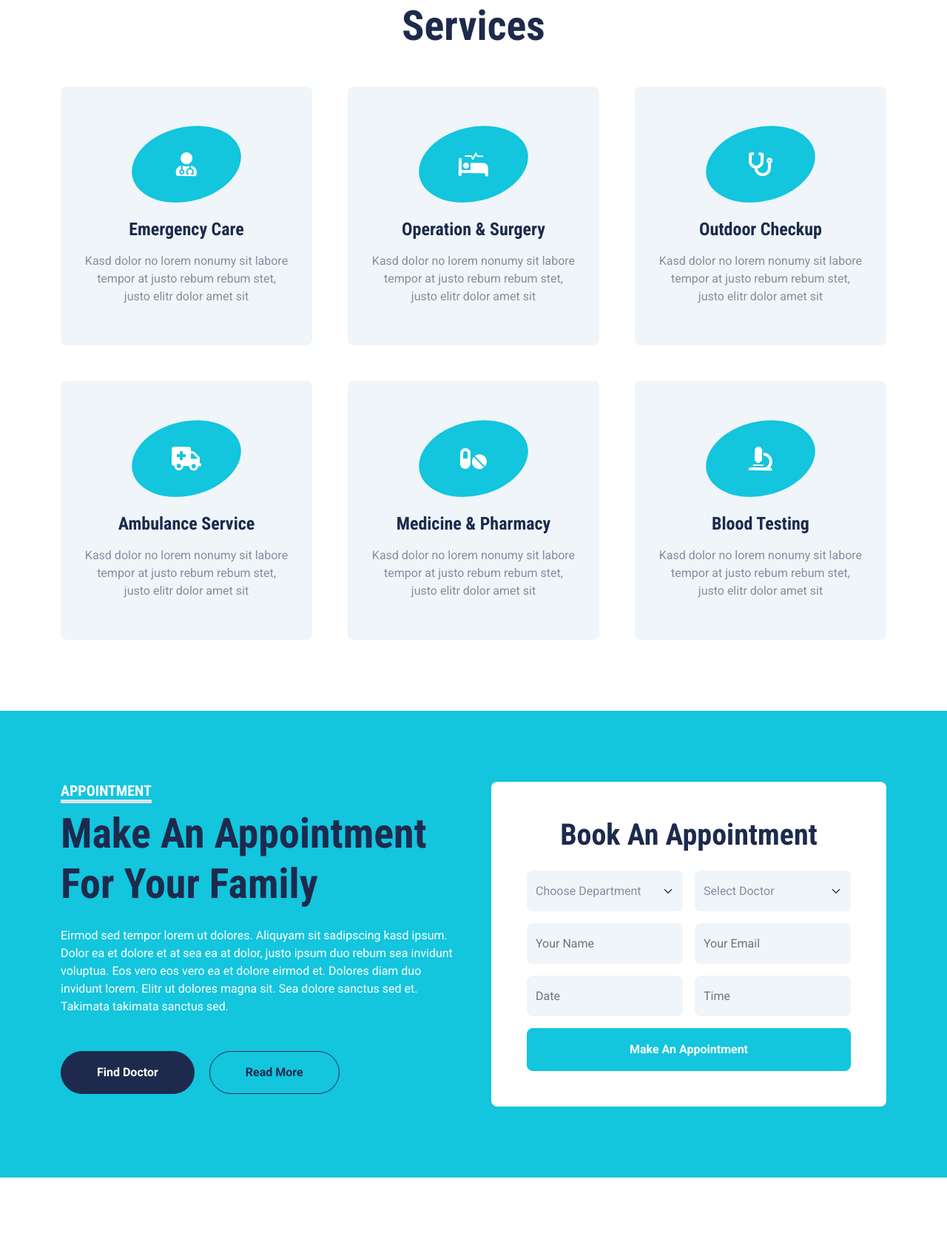
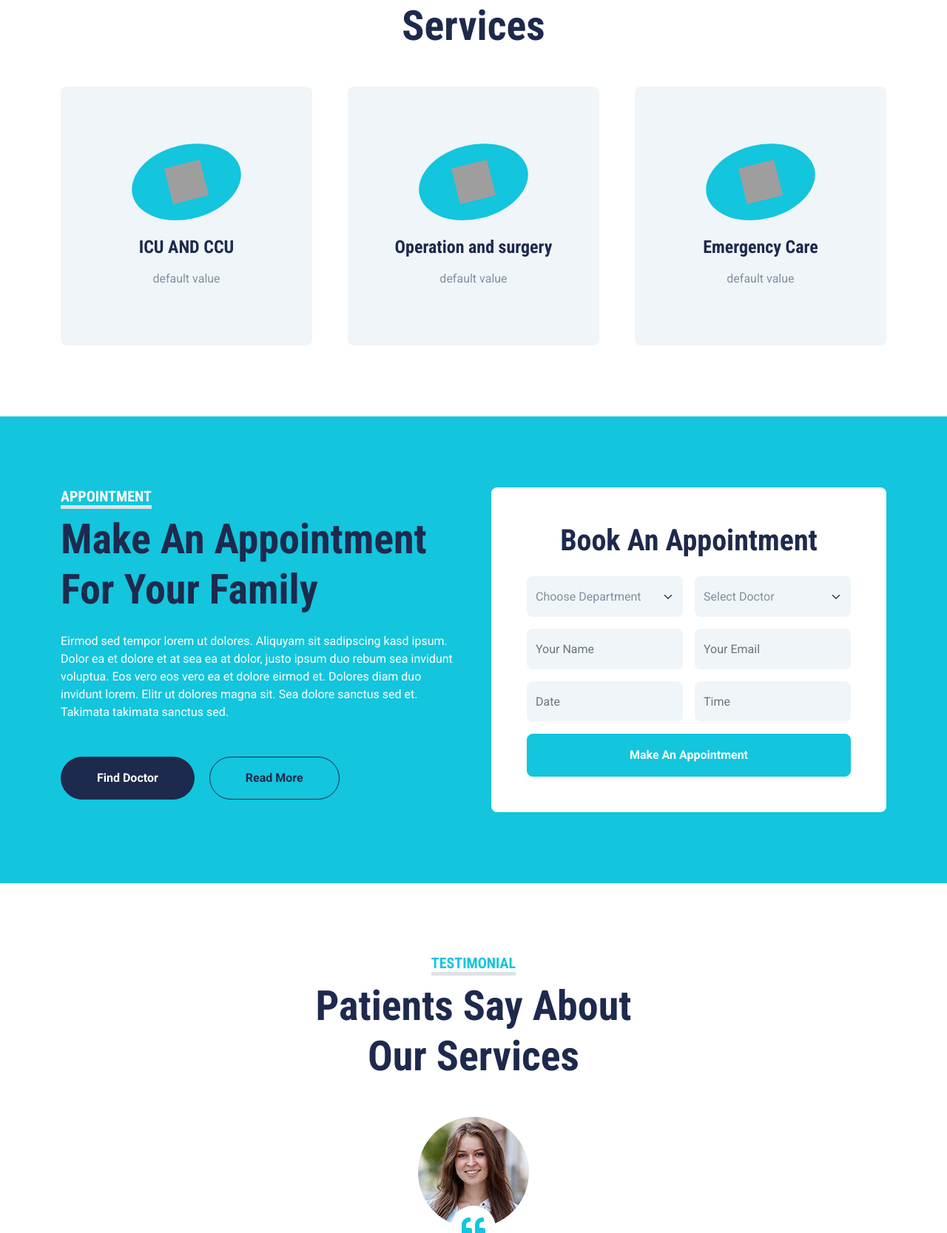
Before and after one commit to sedaisagar/django-basic, a Django app: page /service in a window 1280 px wide. Shown: the part 278-1945 px from the top of the page at 74% size. Run offline with Django 4.2, Linux system fonts and the light colour scheme; data comes from the database, SQL or seed files in the repository; some libraries are stand-ins or nearby versions; grey boxes are pictures that could not be loaded.

Commit message:
update::>> till jq

```diff
--- a/custom_pages/urls.py
+++ b/custom_pages/urls.py
@@ -1,4 +1,4 @@
-from django.urls import path
+from django.urls import path, include
 
 from custom_pages.views import (
     home_page,
@@ -7,6 +7,8 @@ from custom_pages.views import (
     price_page,
     contact_page,
     testimonials_page,
+    # APIs
+    service_api,
 )
 
 urlpatterns = [
@@ -16,4 +18,9 @@ urlpatterns = [
     path("price",price_page,name="price-page"),
     path("contact",contact_page,name="contact"),
     path("testimonials",testimonials_page,name="testimonials"),
+    # APIs
+    path("api/",include([
+        path("services/",service_api,name="service-api"),
+        # ....
+    ])),
 ]
--- a/custom_pages/views.py
+++ b/custom_pages/views.py
@@ -55,6 +55,9 @@ def about_page(request):
     #
     #
         # Data Processing here
+
+    doctors = Doctors.objects.filter(published=True).order_by("-priority")
+    context["objects"] = doctors
     # ...
     #
     return render(request,"about.html", context)
@@ -97,3 +100,14 @@ def testimonials_page(request):
     # ...
     #
     return render(request,"testimonial.html", context)
+
+
+# JSON Response End Point View
+
+from django.http import JsonResponse
+def service_api(*args):
+    services = Services.objects.filter(published=True).order_by("-priority").values()
+    # services = [i for i in services]
+
+    data = list(services)
+    return JsonResponse(data,safe=False)
--- /dev/null
+++ b/static/js/service.js
@@ -0,0 +1,38 @@
+// Javascript code works here
+
+document.addEventListener( "DOMContentLoaded", () => {
+    console.log( "Content Loaded" )
+    const url = '/api/services/'
+
+    fetch( url, { headers: { 'method': "GET" } } )
+        .then( ir => ir.json() )
+        .then( r => {
+            // js -> document.getElementById("services-container")
+            // jquery -> $( "#services-container" )
+
+            $( "#services-container" ).html( '' )
+
+            // now i have data
+            r?.forEach( res => {
+                var cont = `
+                <div class="col-lg-4 col-md-6">
+                    <div
+                        class="service-item bg-light rounded d-flex flex-column align-items-center justify-content-center text-center">
+                        <div class="service-icon mb-4">
+                            <img src="/media/${res?.icon}" height=50 width=50/>
+                        </div>
+                        <h4 class="mb-3">${res?.title}</h4>
+                        <p class="m-0">${res?.short_description}</p>
+                        <a class="btn btn-lg btn-primary rounded-pill" href="#!">
+                            <i class="bi bi-arrow-right"></i>
+                        </a>
+                    </div>
+                </div>
+                `;
+
+                $( "#services-container" ).append( cont )
+
+            } )
+        } )
+
+} )
--- a/templates/service.html
+++ b/templates/service.html
@@ -7,64 +7,37 @@
             <h5 class="d-inline-block text-primary text-uppercase border-bottom border-5">Services</h5>
             <h1 class="display-4">Excellent Medical Services</h1>
         </div>
-        <div class="row g-5">
-            <div class="col-lg-4 col-md-6">
-                <div
-                    class="service-item bg-light rounded d-flex flex-column align-items-center justify-content-center text-center">
-                    <div class="service-icon mb-4">
-                        <i class="fa fa-2x fa-user-md text-white"></i>
-                    </div>
-                    <h4 class="mb-3">Emergency Care</h4>
-                    <p class="m-0">Kasd dolor no lorem nonumy sit labore tempor at justo rebum rebum stet, justo
-                        elitr dolor amet sit</p>
-                    <a class="btn btn-lg btn-primary rounded-pill" href="#!">
-                        <i class="bi bi-arrow-right"></i>
-                    </a>
-                </div>
+        <div class="row g-5" id="services-container">
+
+
+            <div class="spinner-grow text-primary" role="status">
+                <span class="visually-hidden">Loading...</span>
             </div>
-            <div class="col-lg-4 col-md-6">
-                <div
-                    class="service-item bg-light rounded d-flex flex-column align-items-center justify-content-center text-center">
-                    <div class="service-icon mb-4">
-                        <i class="fa fa-2x fa-procedures text-white"></i>
-                    </div>
-                    <h4 class="mb-3">Operation & Surgery</h4>
-                    <p class="m-0">Kasd dolor no lorem nonumy sit labore tempor at justo rebum rebum stet, justo
-                        elitr dolor amet sit</p>
-                    <a class="btn btn-lg btn-primary rounded-pill" href="#!">
-                        <i class="bi bi-arrow-right"></i>
-                    </a>
-                </div>
+            <div class="spinner-grow text-secondary" role="status">
+                <span class="visually-hidden">Loading...</span>
             </div>
-            <div class="col-lg-4 col-md-6">
-                <div
-                    class="service-item bg-light rounded d-flex flex-column align-items-center justify-content-center text-center">
-                    <div class="service-icon mb-4">
-                        <i class="fa fa-2x fa-stethoscope text-white"></i>
-                    </div>
-                    <h4 class="mb-3">Outdoor Checkup</h4>
-                    <p class="m-0">Kasd dolor no lorem nonumy sit labore tempor at justo rebum rebum stet, justo
-                        elitr dolor amet sit</p>
-                    <a class="btn btn-lg btn-primary rounded-pill" href="#!">
-                        <i class="bi bi-arrow-right"></i>
-                    </a>
-                </div>
+            <div class="spinner-grow text-success" role="status">
+                <span class="visually-hidden">Loading...</span>
             </div>
-            <div class="col-lg-4 col-md-6">
-                <div
-                    class="service-item bg-light rounded d-flex flex-column align-items-center justify-content-center text-center">
-                    <div class="service-icon mb-4">
-                        <i class="fa fa-2x fa-ambulance text-white"></i>
-                    </div>
-                    <h4 class="mb-3">Ambulance Service</h4>
-                    <p class="m-0">Kasd dolor no lorem nonumy sit labore tempor at justo rebum rebum stet, justo
-                        elitr dolor amet sit</p>
-                    <a class="btn btn-lg btn-primary rounded-pill" href="#!">
-                        <i class="bi bi-arrow-right"></i>
-                    </a>
-                </div>
+            <div class="spinner-grow text-danger" role="status">
+                <span class="visually-hidden">Loading...</span>
             </div>
-            <div class="col-lg-4 col-md-6">
+            <div class="spinner-grow text-warning" role="status">
+                <span class="visually-hidden">Loading...</span>
+            </div>
+            <div class="spinner-grow text-info" role="status">
+                <span class="visually-hidden">Loading...</span>
+            </div>
+            <div class="spinner-grow text-light" role="status">
+                <span class="visually-hidden">Loading...</span>
+            </div>
+            <div class="spinner-grow text-dark" role="status">
+                <span class="visually-hidden">Loading...</span>
+            </div>
+
+
+            {% comment %}
+            <!-- <div class="col-lg-4 col-md-6">
                 <div
                     class="service-item bg-light rounded d-flex flex-column align-items-center justify-content-center text-center">
                     <div class="service-icon mb-4">
@@ -91,7 +64,8 @@
                         <i class="bi bi-arrow-right"></i>
                     </a>
                 </div>
-            </div>
+            </div> -->
+            {% endcomment %}
         </div>
     </div>
 </div>
@@ -233,4 +207,5 @@
 </div>
 <!-- Testimonial End -->
 
+<script src="/static/js/service.js"></script>
 {% include 'includes/footer.html' %}
```
Also changed, not shown: dep_docs/models.py (+8 -0 lines), templates/about.html (+9 -54 lines), dep_docs/migrations/0002_doctors_expertise_doctors_facebook_doctors_image_and_more.py (added).
